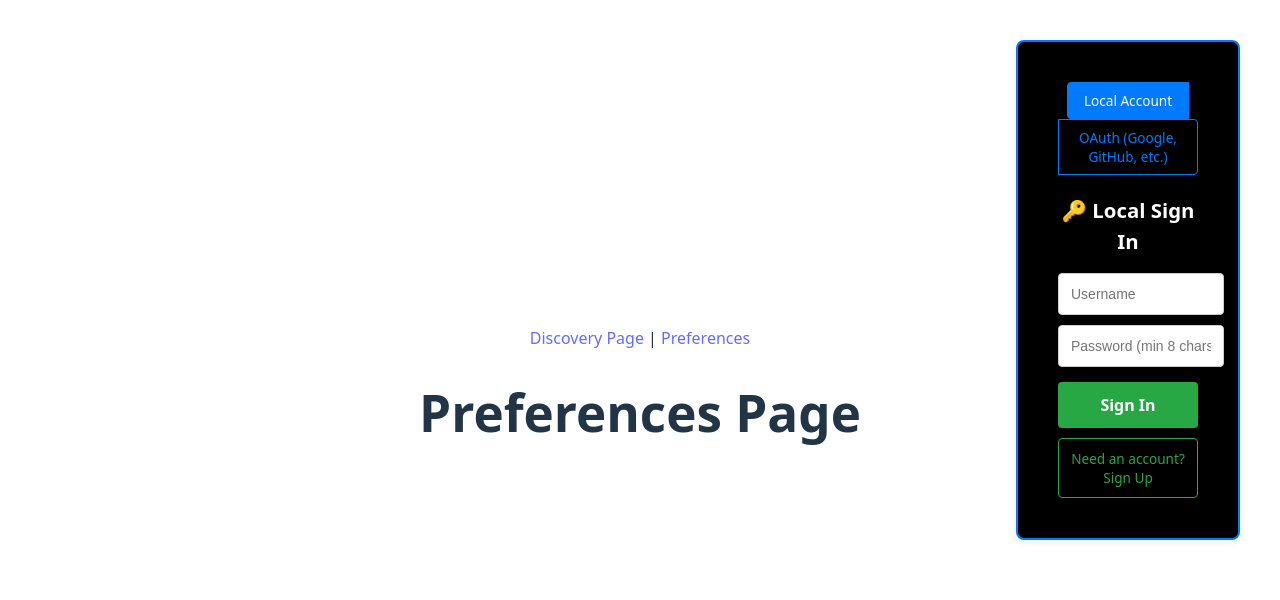
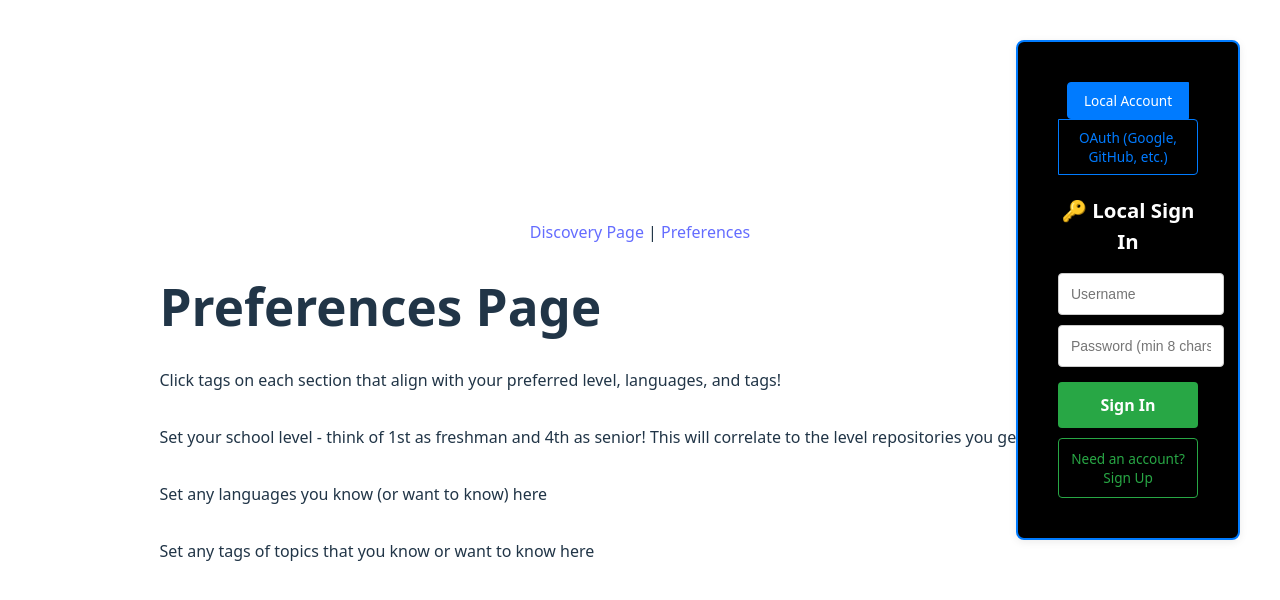
Before and after one commit to Team-10-FTL/branch-out, a React (Vite) app in the folder branchout-ui/: page /preferences in a window 1280 px wide. Shown: the top 600 px of the page. Built offline with nearby package versions, Linux system fonts and the light colour scheme; no server answers.

Commit message:
Set up preferences page to include areas where all fields are to go

```diff
--- a/branchout-ui/src/components/UISwitch/ThemeContext.jsx
+++ b/branchout-ui/src/components/UISwitch/ThemeContext.jsx
@@ -12,7 +12,7 @@ export const useTheme = () => {
 };
 
 export const CustomThemeProvider = ({ children }) => {
-    const [isDarkMode, setIsDarkMode] = useState(false);
+    const [isDarkMode, setIsDarkMode] = useState(true);
 
     // Load theme from localStorage on mount
     useEffect(() => {
--- a/branchout-ui/src/pages/PreferencesPage.css
+++ b/branchout-ui/src/pages/PreferencesPage.css
@@ -1,3 +1,7 @@
 h1 {
-    color:black;
+    text-align: left;
 }
+
+p{
+    text-align: left;
+}
--- a/branchout-ui/src/pages/PreferencesPage.jsx
+++ b/branchout-ui/src/pages/PreferencesPage.jsx
@@ -1,9 +1,40 @@
+import React, {useState} from 'react';
+import { Container, Divider, Chip } from '@mui/material';
+import './PreferencesPage.css';
+
+const LEVELS = ['1st Year', '2nd Year', '3rd Year', '4th Year'];
+const LANGUAGES = ['JavaScript', 'Python', 'Java', 'C++']; // Example
+const TAGS = ['Web', 'AI', 'Mobile', 'Data Science']; // Example
 
 
 function PreferencesPage() {
+    const [selectedLevels, setSelectedLevels] = useState([]);
+    const [selectedLanguages, setSelectedLanguages] = useState([]);
+    const [selectedTags, setSelectedTags] = useState([]);
+
+    const handleClick = () => {
+        setIsSelected(!isSelected); // Toggle the state
+    };
+
     return (
 
-    <h1>Preferences Page</h1>
+        <Container maxWidth="xl">
+            <h1>Preferences Page</h1>
+            <p>Click tags on each section that align with your preferred level, languages, and tags! </p>
+            <Divider />
+            <p>Set your school level - think of 1st as freshman and 4th as senior! This will correlate to the level repositories you get in your feed.</p>
+
+            <Divider />
+            <p>Set any languages you know (or want to know) here </p>
+
+            <Divider />
+            <p>Set any tags of topics that you know or want to know here</p>
+
+            <Divider />
+
+
+
+        </Container>
 
 )
 }
```
